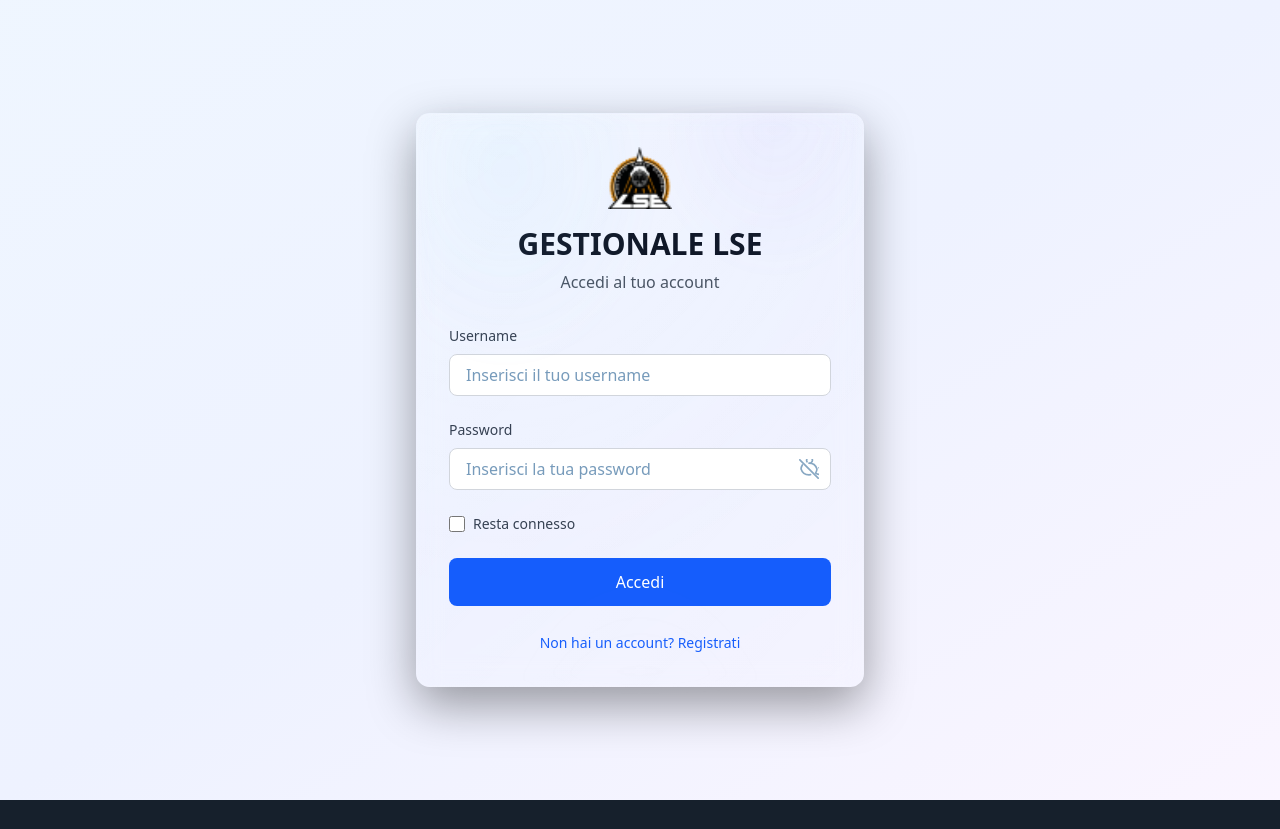
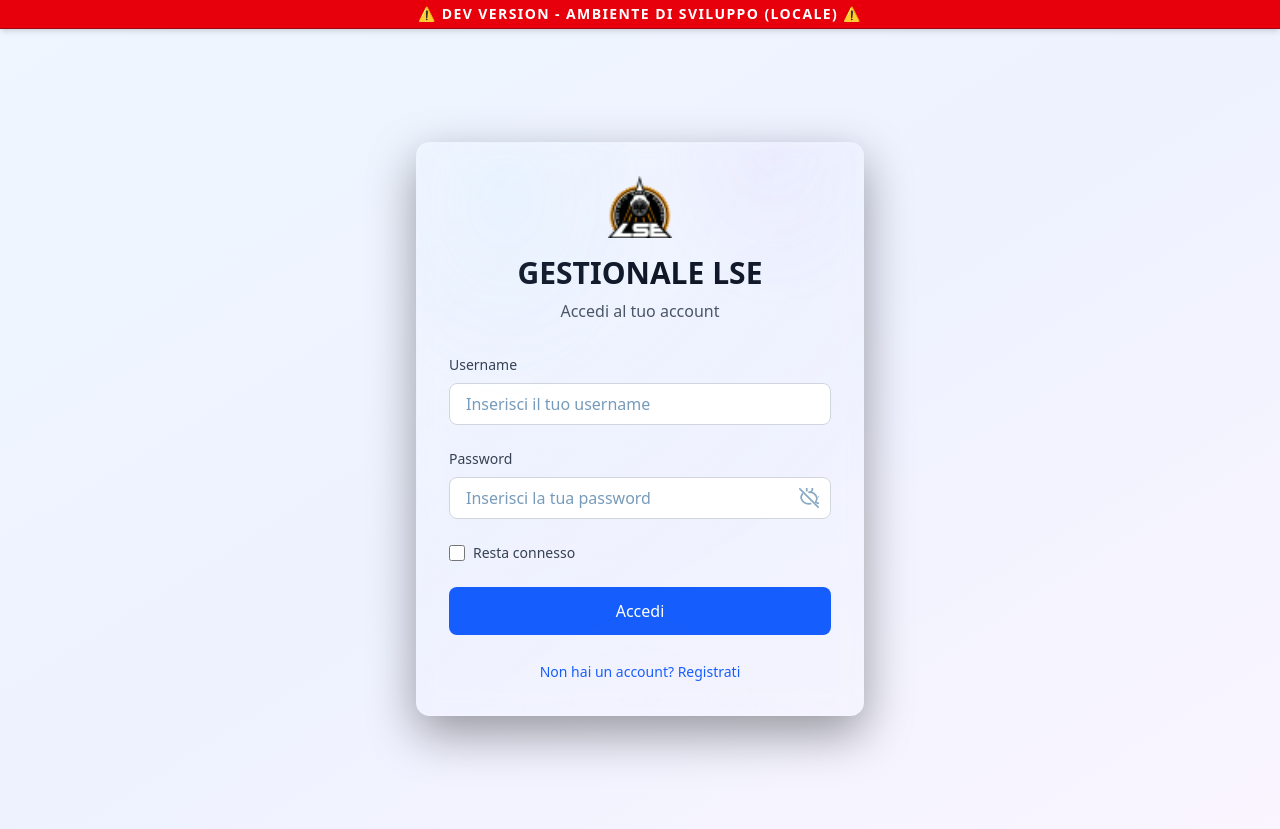
Before and after one commit to rrotirot/lse_gestionale_v2, a Next.js app: page /login in a window 1280 px wide. Before the commit the page ends 800 px from the top, so only its background shows below. Built offline with nearby package versions, Linux system fonts and the light colour scheme; no server answers.

Commit message:
feat: implement application routing structure and root layout with environment-specific dev banners

```diff
--- a/src/App.jsx
+++ b/src/App.jsx
@@ -113,6 +113,16 @@
     );
 }
 
+// Banner per l'ambiente di sviluppo
+function DevBanner() {
+    if (!import.meta.env.DEV) return null;
+    return (
+        <div className="bg-red-600 text-white text-center py-1 font-bold tracking-widest text-sm relative z-[9999] shadow-md border-b border-red-800">
+            ⚠️ DEV VERSION - AMBIENTE DI SVILUPPO (LOCALE) ⚠️
+        </div>
+    );
+}
+
 // Componente principale con Providers
 export default function LseMembersInterface() {
     return (
@@ -120,6 +130,7 @@
             <AuthProvider>
                 <MembersProvider>
                     <EventsProvider>
+                        <DevBanner />
                         <AppContent />
                     </EventsProvider>
                 </MembersProvider>
--- a/src/app/layout.jsx
+++ b/src/app/layout.jsx
@@ -1,15 +1,24 @@
 import ClientProviders from "@/components/app/client-providers";
 import "@/index.css";
 
+const isDevEnv = process.env.NODE_ENV === 'development';
+
 export const metadata = {
-  title: "GESTIONALE LSE",
+  title: isDevEnv ? "GESTIONALE LSE - DEV -" : "GESTIONALE LSE",
   description: "Sistema di gestione membri per Logistic Space Economy",
 };
 
 export default function RootLayout({ children }) {
+  const isDev = process.env.NODE_ENV === 'development';
+
   return (
     <html lang="it" className="dark">
       <body className="bg-gray-50 dark:bg-gray-900">
+        {isDev && (
+          <div className="bg-red-600 text-white text-center py-1 font-bold tracking-widest text-sm relative z-[9999] shadow-md border-b border-red-800">
+            ⚠️ DEV VERSION - AMBIENTE DI SVILUPPO (LOCALE) ⚠️
+          </div>
+        )}
         <ClientProviders>{children}</ClientProviders>
       </body>
     </html>
```
